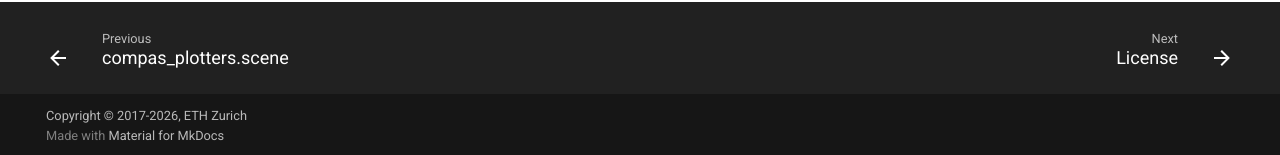
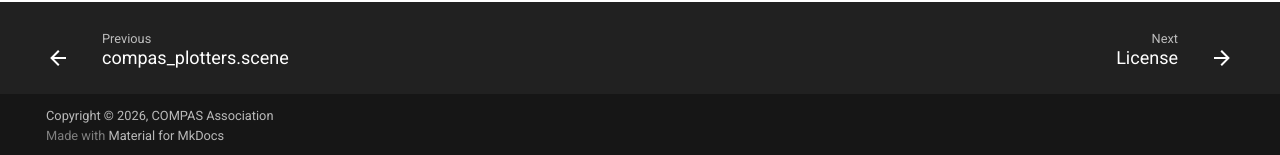
Before and after one commit to gonzalocasas/compas_plotters, an MkDocs documentation site: the page built from docs/changelog.md, in a window 1280 px wide and 925 px high. Shown: the part 767-922 px from the top of the window. Built offline with MkDocs 1.6.1 and Material for MkDocs 9.7.7, drawn with Linux system fonts in a browser that asks for light colours; comment, search, counter and statistics services are not loaded; the version menu is left out.

Commit message:
Update copyright

```diff
--- a/mkdocs.yml
+++ b/mkdocs.yml
@@ -4,7 +4,7 @@ repo_url: https://github.com/compas-dev/compas_plotters
 repo_name: compas-dev/compas_plotters
 edit_uri: blob/main/docs/
 
-copyright: Copyright &copy; 2017-2026, ETH Zurich
+copyright: Copyright &copy; 2026, COMPAS Association
 
 exclude_docs: |
   conftest.py
```
Also changed, not shown: 1 other file.
